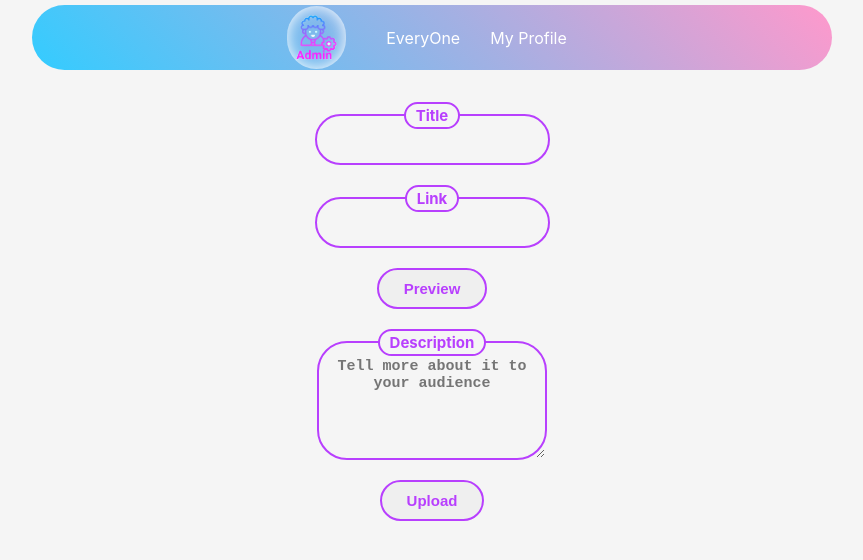
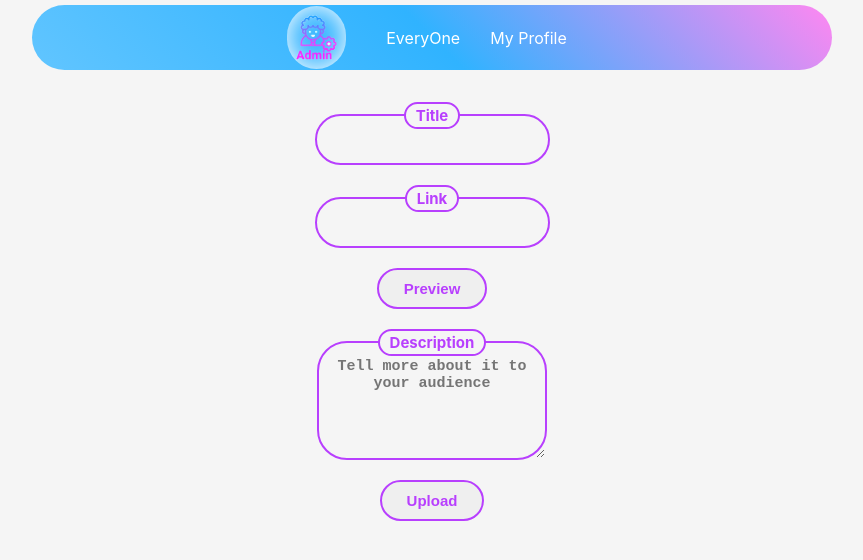
Before and after one commit to Lakshay-art/linkit, a Next.js app: page /addlink in a window 1280 px wide. Shown: the top 560 px of the page, without its empty margins (208-1071 px from the left). Built offline with nearby package versions, Linux system fonts and the light colour scheme; no server answers.

Commit message:
optimized

```diff
--- a/pages/addlink.js
+++ b/pages/addlink.js
@@ -29,7 +29,7 @@ const addlink=(props)=>{
         ["tiktok","linear-gradient(45deg,#01e8ee 10%,#000 50%,#000 70% ,#ee054d 100%)"],
         ["leetcode","linear-gradient(45deg,#000 10%,#f19915 60%,#aaaaaa 100%)"],
         ["wordpress","linear-gradient(45deg,#31363b 0%,#000 150%)"],
-        ["other","linear-gradient(45deg, #33ccff 0%, #ff99cc 100%)"]
+        ["other","linear-gradient(45deg, #30b3ff 0%,#ff87f1 100%)"]
     ]);
     // const [access, setaccess] = React.useState("");
     const[user,setuser]=React.useState({
--- a/styles/Nav.module.css
+++ b/styles/Nav.module.css
@@ -1,7 +1,8 @@
 .nav {
   height: 65px;
   padding: 10px;
-  background: linear-gradient(45deg, #33ccff 0%, #ff99cc 100%);
+  /* background: linear-gradient(45deg, #5aaeff 0%, #c480fc 50%,#ff70c0 100%);  */
+  background: linear-gradient(45deg, #61c5ff 0%,#30b3ff 50%,#ff87f1 100%);
   color: #fff;
   display: flex;
   align-items: center;
@@ -28,11 +29,13 @@
 .img{
   filter: brightness(1.4) contrast(1.3);
   transform:translateX(-10px);
-  box-shadow:inset -0px 0px 15px white;
+  box-shadow:inset -0px 0px 25px rgb(249, 188, 252);
   border-radius: 80px;
   padding-left: 4px;
   padding-bottom: 4px;
   padding-top: -15px;
   padding-right: -15px;
+  margin-right: -3px;
+  margin-top: -3px;
   /* text-shadow: 0px 0px 10px white ; */
 }
```
